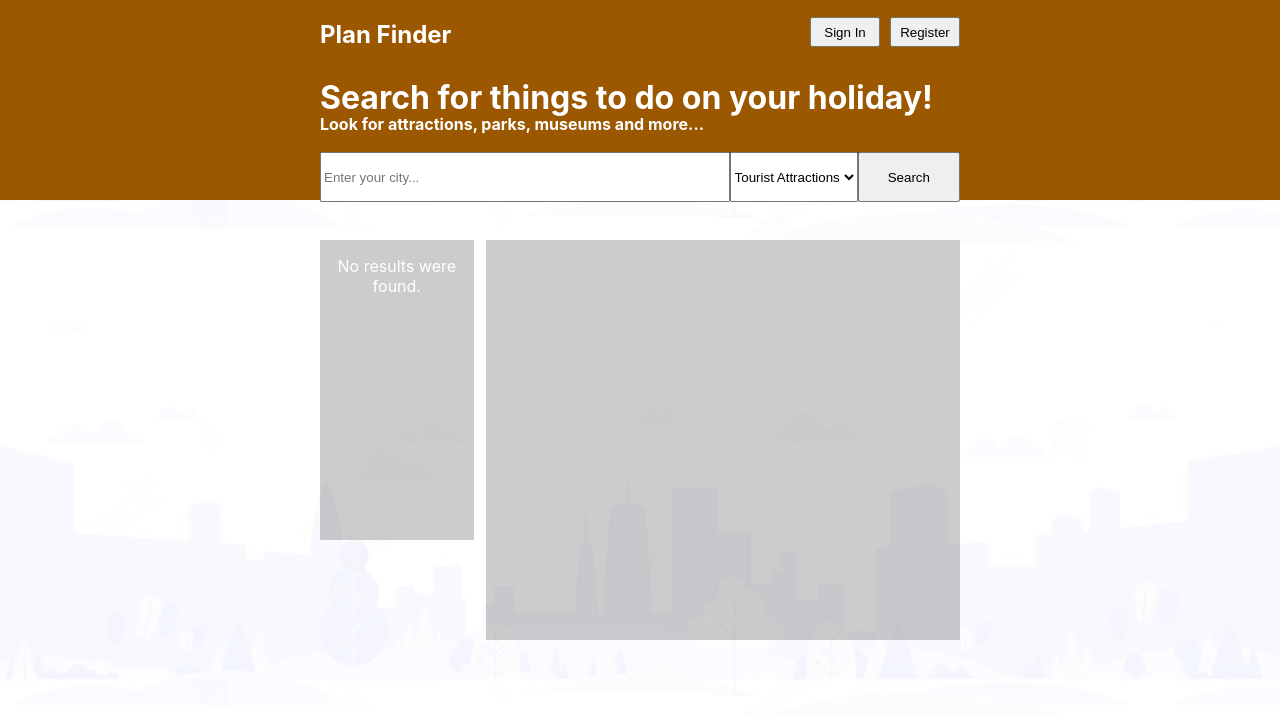
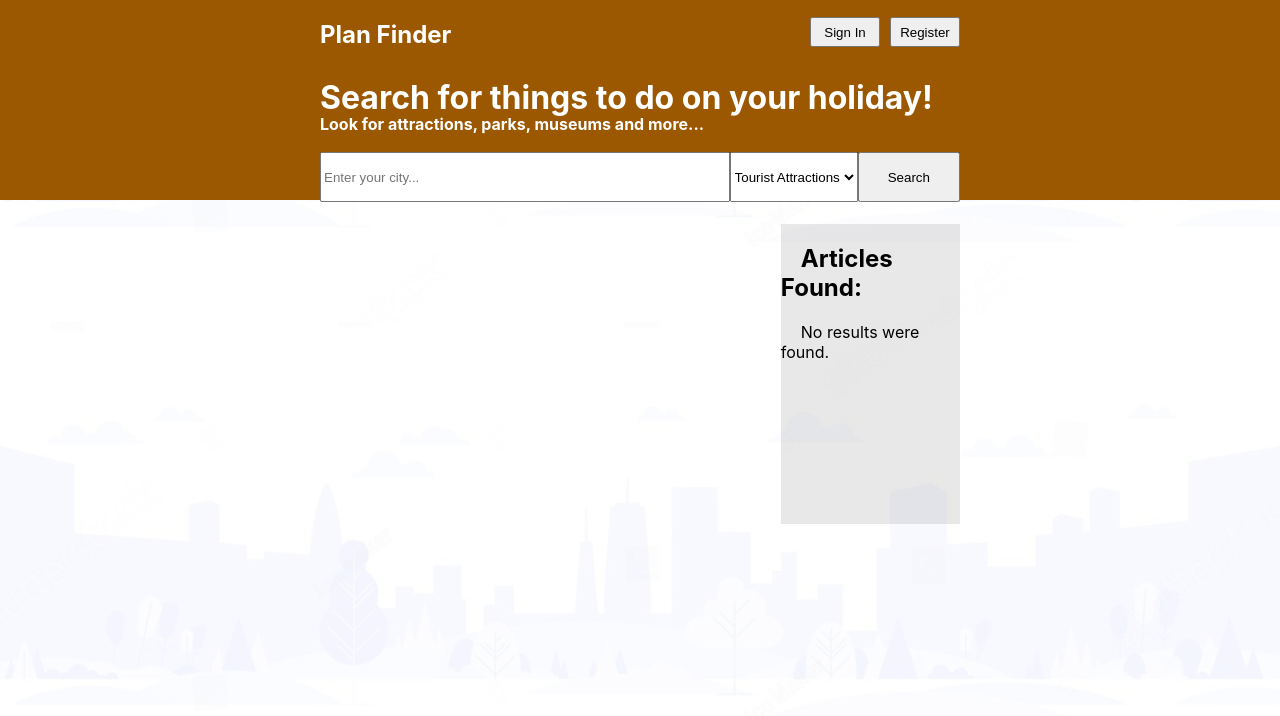
Before and after one commit to lseti1/planFinder-198302, a React (Create React App) app: page / in a window 1280 px wide. Shown: the top 716 px of the page. Built offline with nearby package versions, Linux system fonts and the light colour scheme.

Commit message:
Updated Search Logic, Visual Changes for Content, Reconfiguring Aspects of Page

```diff
--- a/src/App.css
+++ b/src/App.css
@@ -94,28 +94,34 @@ body {
   top: 19%;
 }
 
-.filterButtons {
-  background-color: rgba(0, 0, 0, 0.2);
-  text-align: center;
-  color: white;
+.searchLinks {
+  background-color: rgba(0, 0, 0, 0.089);
+  text-align: left;
+  text-indent: 20px;
+  color: rgb(0, 0, 0);
 
-  width: 12%;
+  width: 14%;
   height: 300px;
 
   position: absolute;
-  left: 25%;
-  top: 30%;
+  right: 25%;
+  top: 28%;
+}
+
+.searchLinks li {
+  list-style-type: square;
+  margin-left: 0;
 }
 
 .searchResults {
-  background-color: rgba(0, 0, 0, 0.2);
-  text-align: center;
-  color: white;
+  background-color: rgba(0, 0, 0, 0);
+  text-align: left;
+  color: rgb(0, 0, 0);
 
-  width: 37%;
+  width: 35%;
   height: 50%;
 
   position: absolute;
-  right: 25%;
-  top: 30%;
+  left: 25%;
+  top: 28%;
 }
--- a/src/App.js
+++ b/src/App.js
@@ -6,8 +6,10 @@ function App() {
   const [results, setResults] = useState([]);
   const [loading, setLoading] = useState(false);
   const [error, setError] = useState(null);
-  const [searchType, setSearchType] = useState('touristAttractions');
-  const [firstPageContent, setFirstPageContent] = useState('');
+  const [searchType, setSearchType] = useState('Attractions');
+  const [summary, setSummary] = useState('');
+
+  const [city, setCity] =  useState('');
 
   const fetchData = async () => {
     if (!query.trim()) {
@@ -23,43 +25,52 @@ function App() {
       // Just to make the search more speicific
       let searchQuery = "List of ";
       let city = query;
-      console.log("City = ", city);
-      if (searchType === 'touristAttractions') {
-        searchQuery += 'tourist attractions ';
+      setCity(city);
+      if (searchType === 'Attractions') {
+        searchQuery += 'attractions ';
       } else if (searchType === 'museums') {
         searchQuery += 'museum ';
       } else if (searchType === 'parks') {
         searchQuery += 'parks ';
       } else if (searchType === 'monuments') {
         searchQuery += 'monuments ';
+      } else if (searchType === 'beaches') {
+        searchQuery += 'beaches ';
       }
 
       searchQuery += "in " + city; // To Specify Search
       console.log("Full Search: ", searchQuery);
 
-      const url = `https://en.wikipedia.org/w/api.php?action=query&format=json&list=search&srsearch=${searchQuery}&origin=*`;
-      const response = await fetch(url);
+      const response = await fetch(`https://en.wikipedia.org/w/api.php?action=query&format=json&list=search&srsearch=${encodeURIComponent(searchQuery)}&format=json&origin=*`);
       const data = await response.json();
 
       if (!data.query || !data.query.search) {
         setResults([]);
-        setFirstPageContent('');
+        setSummary('');
         return;
       }
 
+      // Updated Search Logic Here To Prevent Unwanted Search Pages
       const searchResults = data.query.search;
-      setResults(searchResults);
+      const filteredResults = searchResults.filter(result =>
+        result.title.toLowerCase().includes(city.toLowerCase())
+        // && result.title.toLowerCase().includes(searchType.toLowerCase()) // Don't know about this line, may take it out for the purposes of having content on screen
+      );
+      console.log(filteredResults.length);
+      setResults(filteredResults);
 
-      // Step 2: Fetch content of the first page
+      // Fetch content of the first page
       if (searchResults.length > 0) {
-        const firstPageId = searchResults[0].pageid;
-        const contentUrl = `https://en.wikipedia.org/w/api.php?action=query&format=json&prop=extracts&exintro=false&explaintext=false&pageids=${firstPageId}&origin=*`;
-        const contentResponse = await fetch(contentUrl);
-        const contentData = await contentResponse.json();
-
-        // Step 3: Extract and set the content of the first page
-        const firstPageExtract = contentData.query.pages[firstPageId].extract;
-        setFirstPageContent(firstPageExtract);
+        const firstPageTitle = searchResults[0].title;
+        console.log("Title = ", firstPageTitle);
+        try {
+          const contentResponse = await fetch(`https://en.wikipedia.org/api/rest_v1/page/summary/${encodeURIComponent(firstPageTitle)}`);
+          const contentData = await contentResponse.json();
+          setSummary(contentData.extract);
+        } catch (error) {
+          console.error("Error fetching Wikipedia summary:", error);
+          setSummary("Failed to fetch summary.");
+        }
       }
     } catch (error) {
       setError('Failed to fetch data from Wikipedia.');
@@ -89,19 +100,20 @@ function App() {
       <div className="SearchBar">
         <input type="search" className="SearchArea" placeholder="Enter your city..." onChange={(e) => setQuery(e.target.value)} value={query}/>
         <select value={searchType} onChange={(e) => setSearchType(e.target.value)}>
-          <option value="touristAttractions">Tourist Attractions</option>
+          <option value="Attractions">Tourist Attractions</option>
           <option value="museums">Museums</option>
           <option value="parks">Parks & Gardens</option>
           <option value="monuments">Monuments</option>
+          <option value="beaches">Beaches</option>
         </select>
         <button type="submit" disabled={loading}> {loading ? 'Searching...' : 'Search'} </button>
       </div>
-      <div className="filterButtons">
+      <div className="searchLinks">
+        <h2>Articles Found:</h2>
         {results.length > 0 ? (
             <ul> {results.map((result) => (
               <li key={result.pageid}>
                 <a href={`https://en.wikipedia.org/?curid=${result.pageid}`} target="_blank" rel="noopener noreferrer">{result.title}</a>
-                {/* <p dangerouslySetInnerHTML={{ __html: result.snippet }} /> */}
               </li> ))}
             </ul>
           ) : (
@@ -109,10 +121,10 @@ function App() {
           )}
       </div>
       <div className="searchResults">
-      {firstPageContent && (
+      {summary && (
         <div>
-          <h2>Content from the First Result:</h2>
-          <div dangerouslySetInnerHTML={{ __html: firstPageContent }} />
+          <h2>About the {searchType} in {city}</h2>
+          <p>{summary}</p>
         </div>
       )}
       </div>
```
